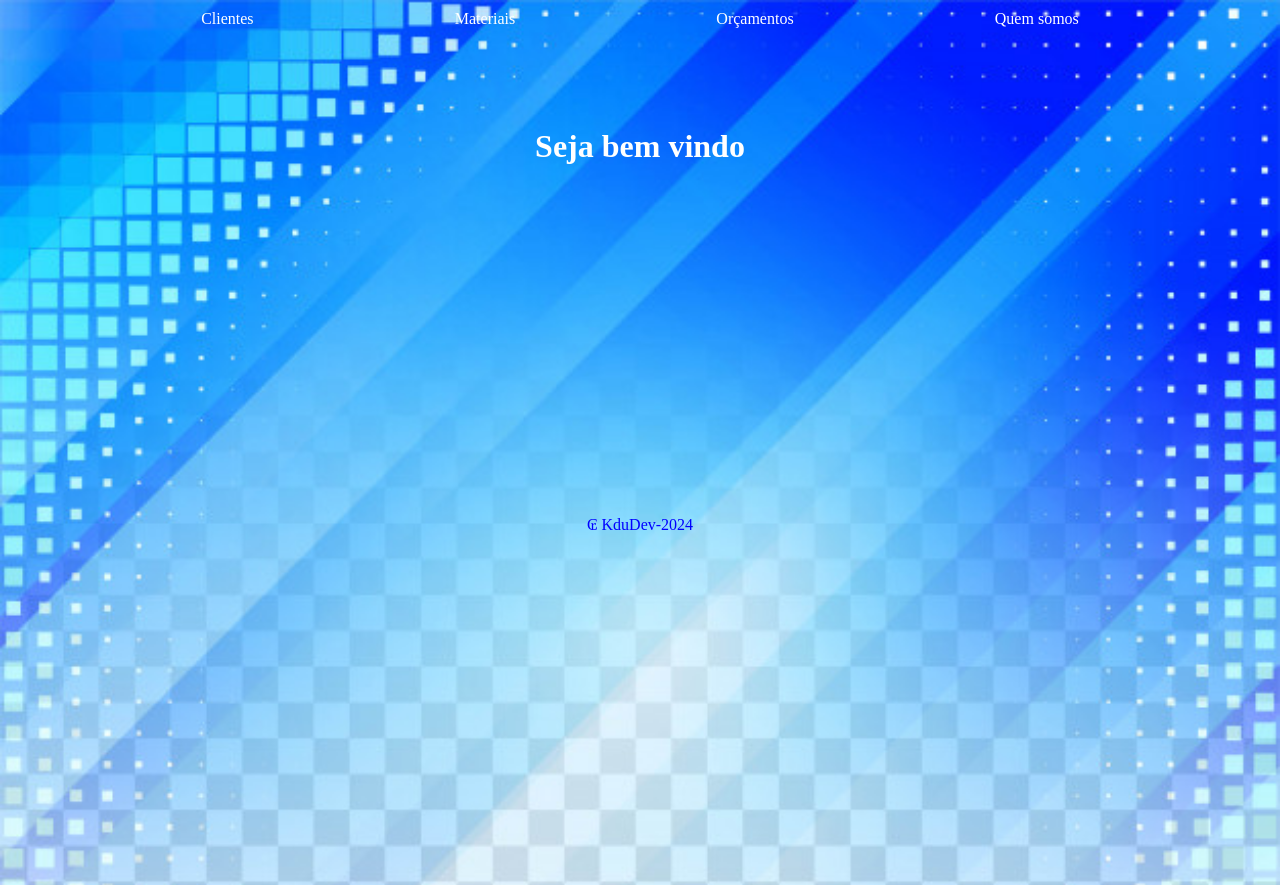
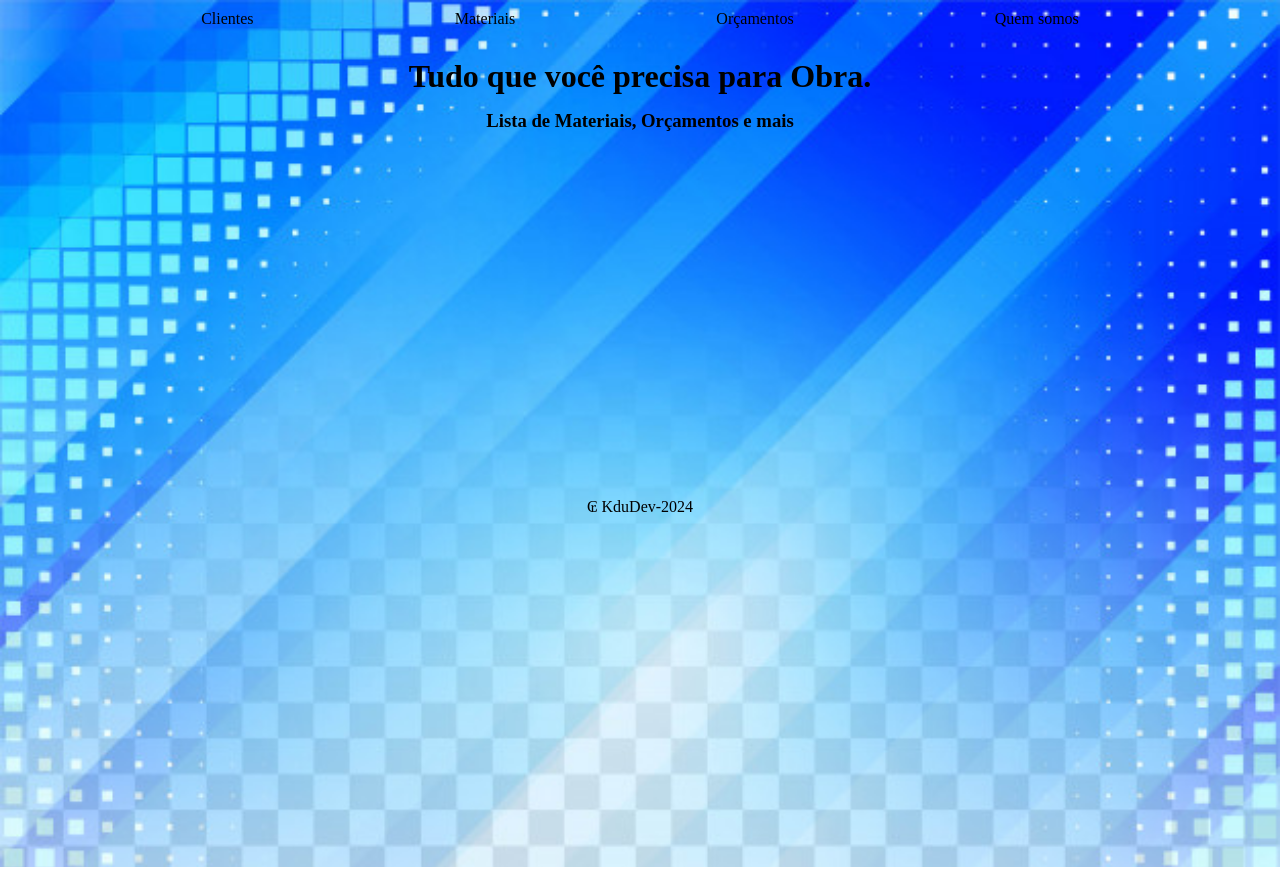
Before and after one commit to k4duDev/Pages, a plain HTML site: page index.html in a window 1280 px wide. Drawn offline with Linux system fonts and the light colour scheme.

Commit message:
update css

```diff
--- a/index.html
+++ b/index.html
@@ -34,7 +34,8 @@
     </nav>
 
     <header>
-        <h1>Seja bem vindo</h1>
+        <h1>Tudo que você precisa para Obra. </h1>
+        <h3>Lista de Materiais, Orçamentos e mais</h3>
     </header>
 
     <footer>
--- a/style.css
+++ b/style.css
@@ -166,23 +166,28 @@ ul {
 
 a {
 
-    color: white;
+    color: black;
     text-decoration: none;
 }
 
 a:hover {
 
-    color: black;
+    color: white;
+    transition: 0.5s;
     text-decoration: none;
 }
 
 header {
 
-    color: white;
     display: flex;
     justify-content: center;
     align-items: center;
-    margin-top: 100px;
+    margin-top: 30px;
+    flex-direction: column;
+}
+
+h1, h3 {
+    margin-bottom: 15px;
 }
 
 footer {
@@ -190,6 +195,5 @@ footer {
     display: flex;
     justify-content: center;
     align-items: center;
-    color: blue;
     height: 90vh;
 }
```
